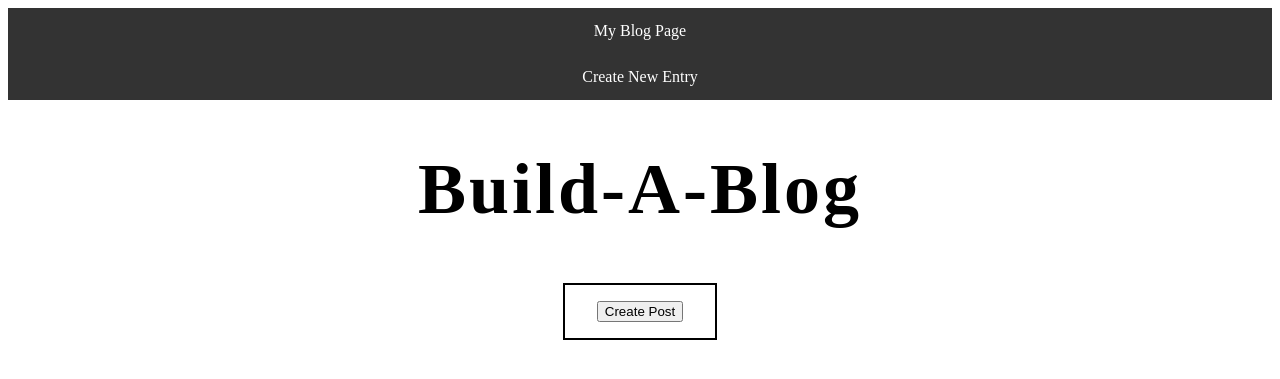
After one commit to KLes22/Blogz, a Flask app: page /blog in a window 1280 px wide. The commit adds this page. Shown: the top 379 px of the page. Run offline with Flask 2, Linux system fonts and the light colour scheme; data that the repository does not hold is empty.

Commit message:
Completed!

```diff
--- a/main.py
+++ b/main.py
@@ -34,9 +34,9 @@ def blog():
         blog_name = request.form['name']
         blog_content = request.form['content']
         if blog_name == '':
-            title_error = "Please enter a title."
+            title_error = "Please enter a title"
         if blog_content == '':
-            content_error = "Can't post without content."
+            content_error = "Can't post without content"
         if title_error != '' or content_error != '' :
             return redirect('/newpost?title_error=' + title_error + '&name=' + blog_name + '&content_error=' + content_error + '&content=' + blog_content)
 
--- a/templates/base.html
+++ b/templates/base.html
@@ -2,8 +2,74 @@
 <html>
     <head>
         <title>{{title}}</title>
+        <style>
+        .error {
+            color: red;
+        }
+        ul {
+            list-style-type: none;
+            margin: 0;
+            padding: 0;
+            overflow: hidden;
+            background-color: #333;
+        }
+
+        li {
+            float: center;
+        }
+
+        li a {
+            display: block;
+            color: white;
+            text-align: center;
+            padding: 14px 16px;
+            text-decoration: none;
+        }
+
+        li a:hover:not(.active) {
+            background-color: #111;
+        }
+
+        .active {
+            background-color: #4CAF50;
+        }
+        h1 {
+            text-align: center;
+            font-size: 72px;
+            color: black;
+            letter-spacing: 3px;
+        }
+        .button {
+            background-color: black;
+            border: none;
+            color: white;
+            padding: 16px 32px;
+            text-align: center;
+            text-decoration: none;
+            display: inline-block;
+            font-size: 16px;
+            margin: 4px 2px;
+            transition-duration: 0.4s;
+            cursor: pointer;
+        }
+        .button1 {
+            background-color: white;
+            color: black;
+            border: 2px solid black;
+        }
+        .button1:hover {
+            background-color: black;
+            color: white;
+        }
+
+        </style>
     </head>
 <body>
+    <ul>
+        <li><a href="/blog">My Blog Page</a></li>
+        <li><a href="/newpost">Create New Entry</a></li>
+    </ul>
+    </nav>
 
     {% block content %}
     {% endblock %}
--- /dev/null
+++ b/templates/blogs.html
@@ -0,0 +1,32 @@
+{% extends 'base.html' %}
+
+{% block content %}
+
+<h1>Build-A-Blog</h1>
+
+<form action='/newpost'>
+    <center>
+    <button class="button button1">
+        <input type='submit' value='Create Post' />
+    </button>
+    </center>
+</form>
+
+{% if posts|length == 0 %}
+
+{% else %}
+
+    {% for post in posts %}
+    <center>
+        <a href="/blog?id={{post.id}}"><h2>{{post.title}}</h2></a>
+        <br>
+        <p>{{post.body}}</p>
+    </center>
+
+        <hr />
+    {% endfor %}
+
+
+{% endif %}
+
+{% endblock %}
```
Also changed, not shown: templates/newpost.html (added, +25 -0 lines), templates/singlepost.html (added, +12 -0 lines), templates/todos.html (deleted, +0 -42 lines).
